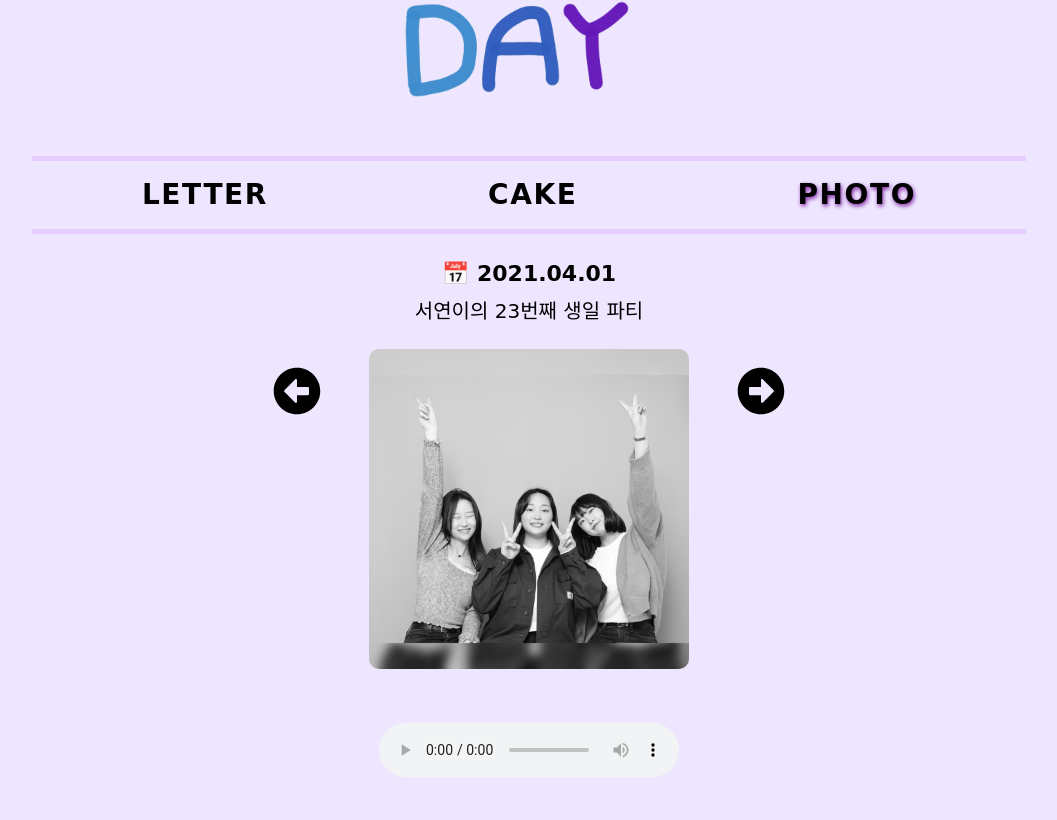
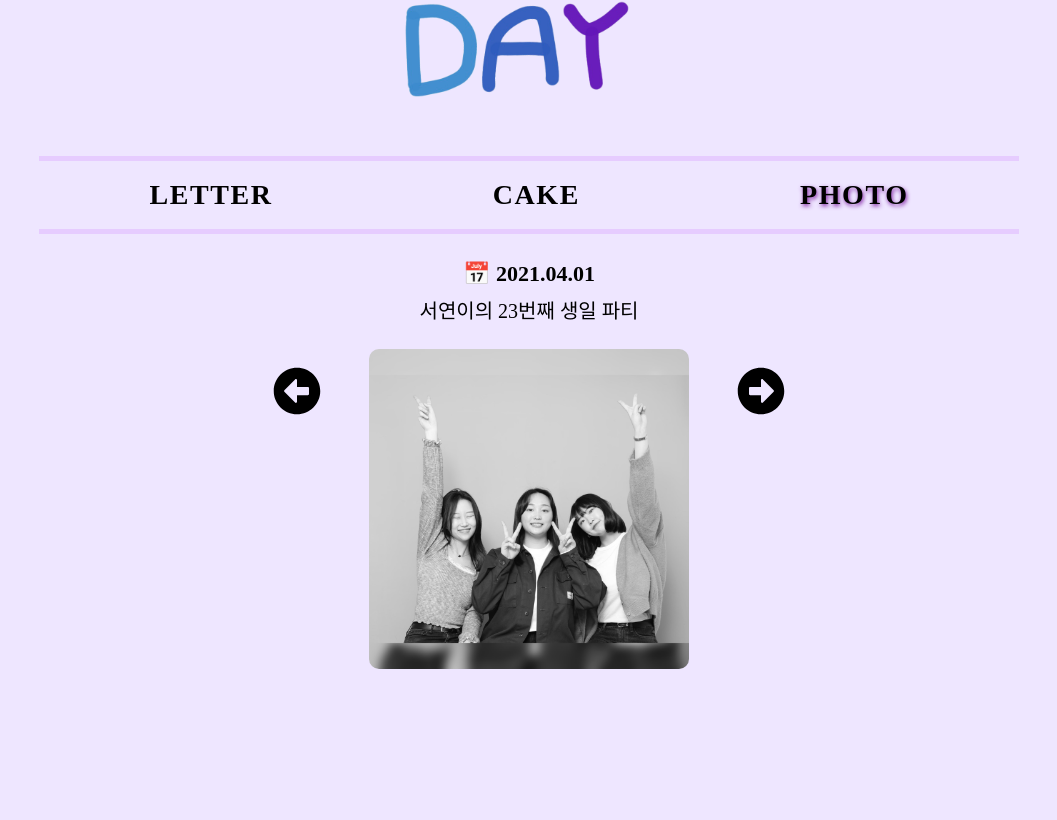
Before and after one commit to seoyeonko/hbd-jisu, a React (Create React App) app: page /photo in a window 1280 px wide. Shown: the part 233-1053 px from the top of the page, without its empty margins (111-1168 px from the left). Built offline with nearby package versions, Linux system fonts and the light colour scheme.

Commit message:
폰트 수정

```diff
--- a/src/Components/GlobalStyles.js
+++ b/src/Components/GlobalStyles.js
@@ -12,7 +12,7 @@ const globalStyles = createGlobalStyle`
     }
     body {
         /* font-family: --apple-system, BlinkMacSystemFont, 'Segoe UI', Roboto, Oxygen, Ubuntu, Cantarell, 'Open Sans', 'Helvetica Neue', sans-serif; */
-        font-family: "Comic Sans MS", cursive, sans-serif;
+        /* font-family: "Comic Sans MS", cursive, sans-serif; */
         font-size: 24px;
         background-color: #EEE6FF;
         color: black;
--- a/src/Components/Header.js
+++ b/src/Components/Header.js
@@ -31,7 +31,7 @@ const List = styled.ul`
 `;
 const Item = styled.li`
   margin: 0px 80px;
-  font-family: "Comic Sans MS", cursive, sans-serif;
+  /* font-family: "Comic Sans MS", cursive, sans-serif; */
   font-size: 28px;
   letter-spacing: 1.6px;
   color: #000000;
--- a/src/Components/ImageSlider.js
+++ b/src/Components/ImageSlider.js
@@ -112,7 +112,7 @@ const ImageSlider = ({ slides }) => {
             </div>
           );
         })}
-        <audio src="/Media/My_Best_Friend.mp3" autoPlay={true} controls />
+        {/* <audio src="/Media/My_Best_Friend.mp3" autoPlay={true} controls /> */}
       </Container>
     </>
   );
```
